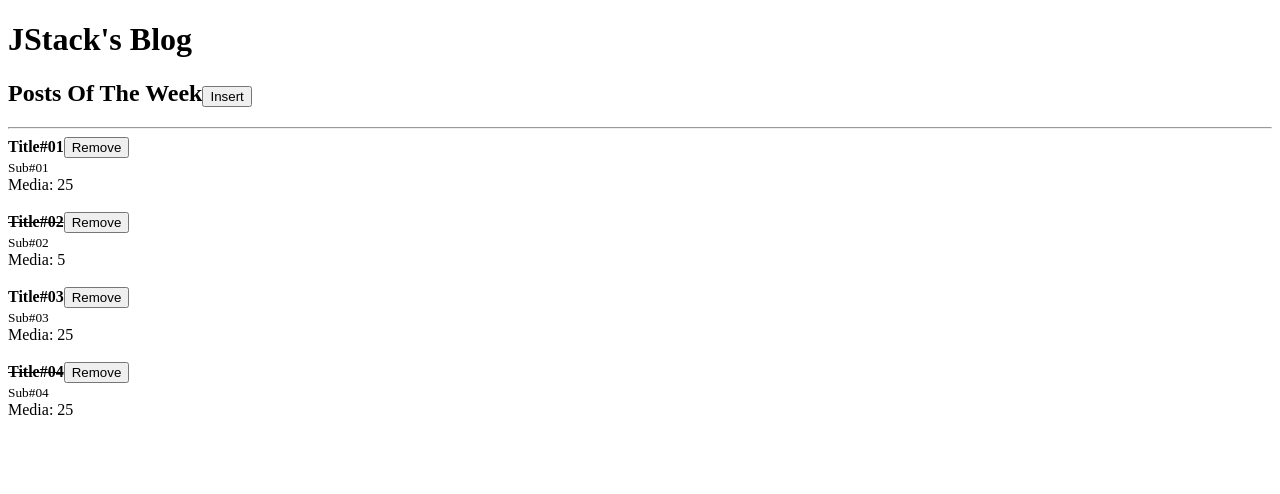
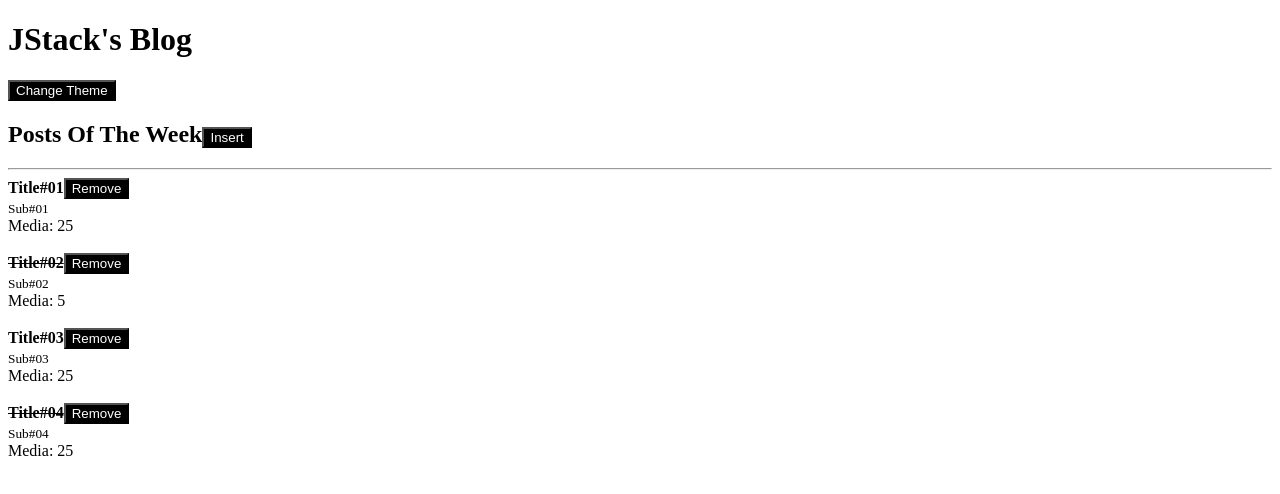
Before and after one commit to rsfbernardes/react-fundamentals, a React app: page / in a window 1280 px wide. Shown: the top 494 px of the page. Built offline with nearby package versions, Linux system fonts and the light colour scheme.

Commit message:
Context API - ThemeContext

```diff
--- a/src/App.js
+++ b/src/App.js
@@ -2,6 +2,8 @@
 
 import Post from "./Post";
 import Header from "./Header";
+import Button from "./Button";
+import { ThemeProvider } from "./ThemeContext";
 
 function App() {
   const [posts, setPosts] = useState([
@@ -33,11 +35,11 @@
   }
 
   return (
-    <>
+    <ThemeProvider>
       <Header>
         <h2>
           Posts Of The Week
-          <button onClick={handleInsert}>Insert</button>
+          <Button onClick={handleInsert}>Insert</Button>
         </h2>
       </Header>
 
@@ -51,7 +53,7 @@
           post={post}
         />
       ))}
-    </>
+    </ThemeProvider>
   );
 };
 
--- a/src/Button.js
+++ b/src/Button.js
@@ -1,9 +1,19 @@
-import React from 'react';
+import React, { useContext } from 'react';
 import PropTypes from 'prop-types';
 
+import { ThemeContext } from './ThemeContext';
+
 export default function Button(props) {
+  const { theme } = useContext(ThemeContext);
+
   return (
-    <button onClick={props.onClick}>
+    <button
+      onClick={props.onClick}
+      style={{
+        color: theme === 'dark' ? '#fff' : '#000',
+        background: theme === 'dark' ? '#000' : '#fff',
+      }}
+    >
       {props.children}
       </button>
   )
--- a/src/Header.js
+++ b/src/Header.js
@@ -1,10 +1,18 @@
-import React from "react";
+import React, { useContext } from "react";
 import PropTypes from 'prop-types';
 
+import Button from "./Button";
+import { ThemeContext } from "./ThemeContext";
+
 export default function Header(props) {
+  const {onToogleTheme} = useContext(ThemeContext);
+
   return (
     <>
       <h1>{props.title}</h1>
+      <Button onClick={onToogleTheme}>
+        Change Theme
+      </Button>
       {props.children}
     </>
   );
--- a/src/Post.js
+++ b/src/Post.js
@@ -7,8 +7,7 @@
   return (
     <>
       <article>
-        <PostHeader
-          onRemove={props.onRemove}
+        <PostHeader onRemove={props.onRemove}
           post={{
             id: props.post.id,
             title: props.post.title,
--- /dev/null
+++ b/src/ThemeContext.js
@@ -0,0 +1,22 @@
+import React, { useState, createContext } from "react";
+
+export const ThemeContext = createContext('dark');
+
+export function ThemeProvider(props) {
+  const [theme, setTheme] = useState('dark');
+
+  function handleToogleTheme() {
+    setTheme((prevState) => prevState === 'dark' ? 'light' : 'dark');
+  }
+
+  return (
+    <ThemeContext.Provider
+      value={{
+        theme,
+        onToogleTheme: handleToogleTheme,
+      }}
+    >
+      {props.children}
+    </ ThemeContext.Provider>
+  );
+}
```
Lines whose indentation alone changed are shown as unchanged.
